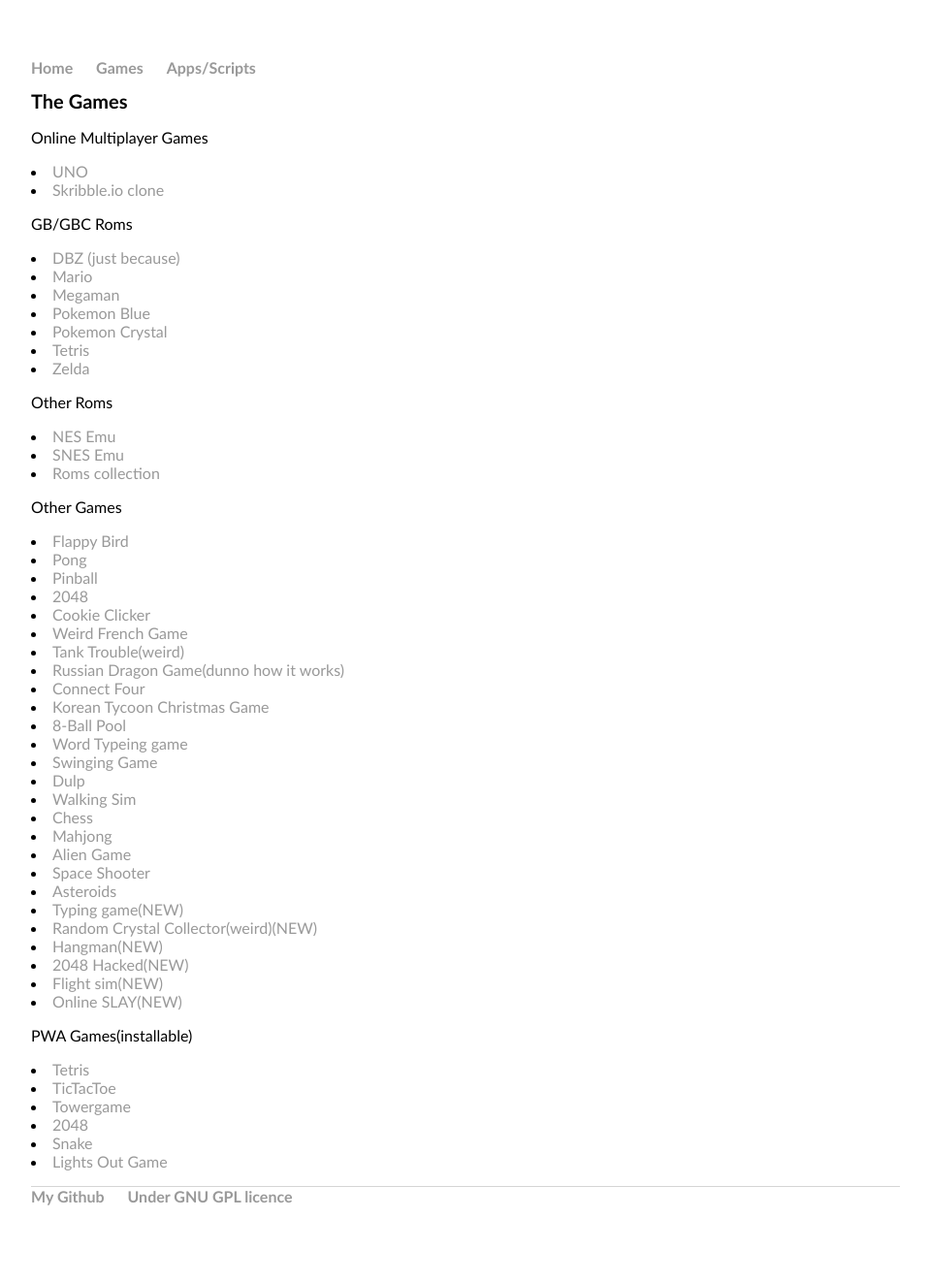
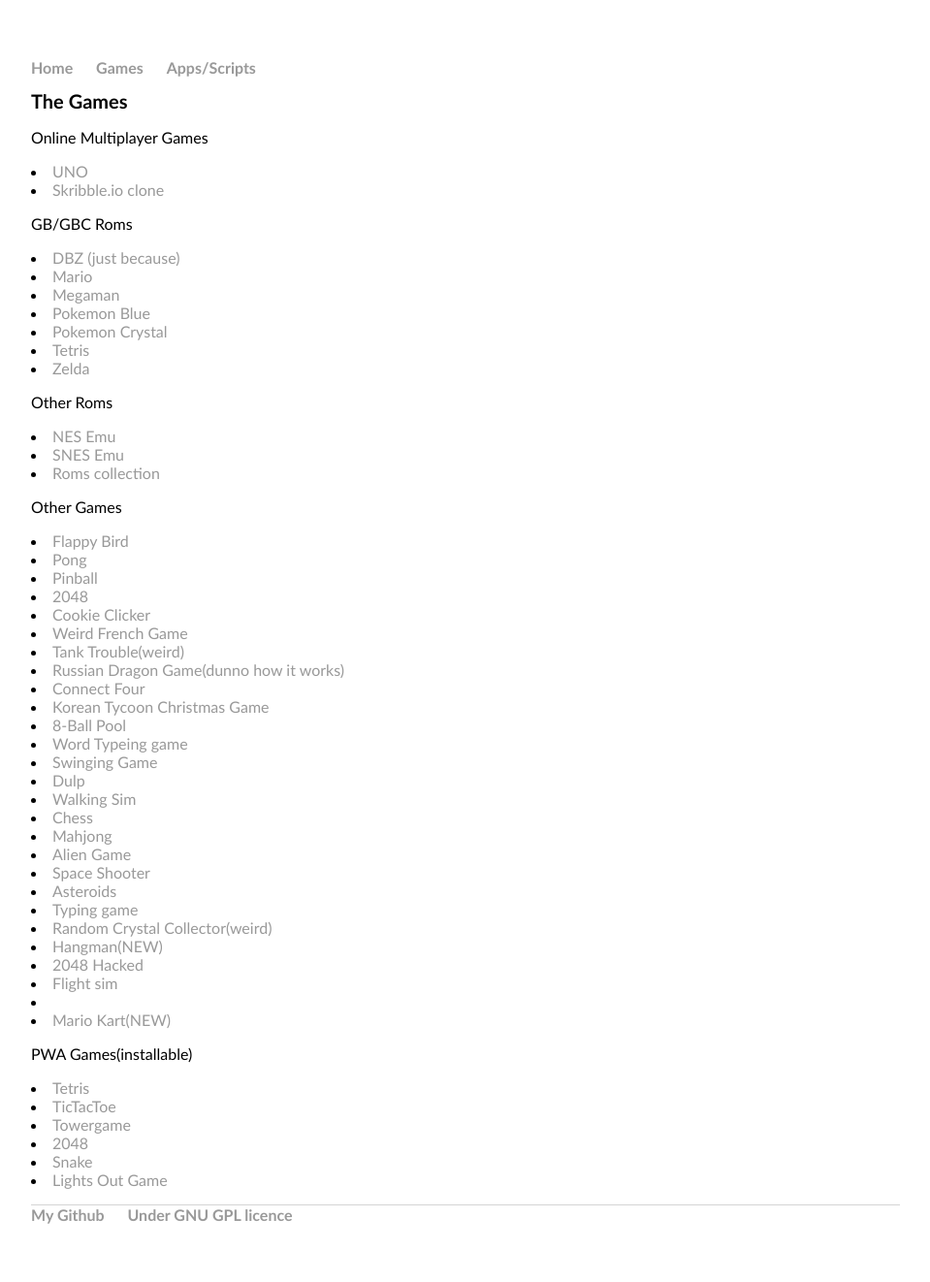
Before and after one commit to hen6003/hen6003.github.io, a Jekyll site: the page built from games/index.html, in a window 1280 px wide. Shown: the whole page at 97% size, without its empty margins (160-1119 px from the left). Built offline with Jekyll 4.4.1, drawn with Linux system fonts in a browser that asks for light colours.

Commit message:
Update index.html

```diff
--- a/games/index.html
+++ b/games/index.html
@@ -40,12 +40,13 @@
 	<li><a href="http://dave-and-mike.github.io/game-off-2012/">Alien Game</a></li>
 	<li><a href="http://cykod.github.io/AlienInvasion/">Space Shooter</a></li>
 	<li><a href="http://www.dougmcinnes.com/html-5-asteroids">Asteroids</a></li>
-	<li><a href="https://neizod.github.io/kick/">Typing game(NEW)</a></li>
-	<li><a href="https://ajsalemo.github.io/week-4-game/">Random Crystal Collector(weird)(NEW)</a></li>
+	<li><a href="https://neizod.github.io/kick/">Typing game</a></li>
+	<li><a href="https://ajsalemo.github.io/week-4-game/">Random Crystal Collector(weird)</a></li>
 	<li><a href="https://ajsalemo.github.io/Hangman-Game/">Hangman(NEW)</a></li>
-	<li><a href="http://projects.karasik.org/2048/2048-hacked/2048-master/">2048 Hacked(NEW)</a></li>
-	<li><a href="/games/FlightSim/">Flight sim(NEW)</a></li>
-	<li><a href="https://alcalyn.github.io/openhex/#/game">Online SLAY(NEW)</a></li>
+	<li><a href="http://projects.karasik.org/2048/2048-hacked/2048-master/">2048 Hacked</a></li>
+	<li><a href="/games/FlightSim/">Flight sim</a></li>
+	<li><a href="https://alcalyn.github.io/openhex/#/game"></a></li>
+	<li><a href="/games/MarioKart/">Mario Kart(NEW)</a></li>
 	<p>PWA Games(installable)</p>
 	<li><a href="https://ytiurin.github.io/tetris/index.html">Tetris</a></li>
 	<li><a href="https://tmaiadev-tictactoe.netlify.com/">TicTacToe</a></li>
```
